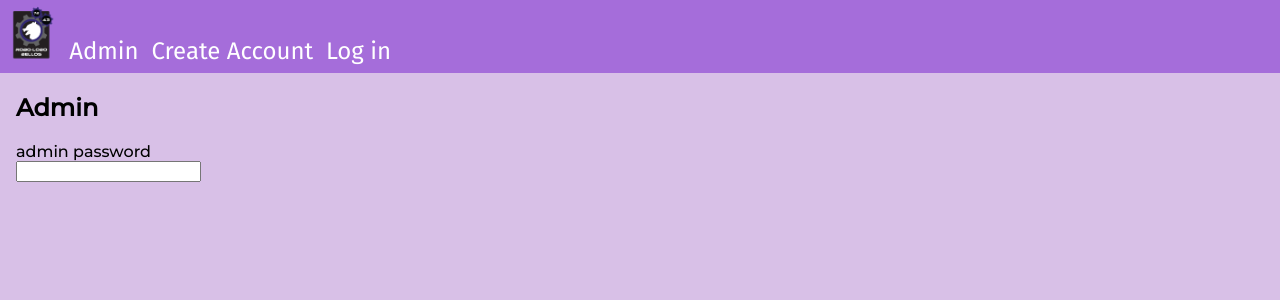
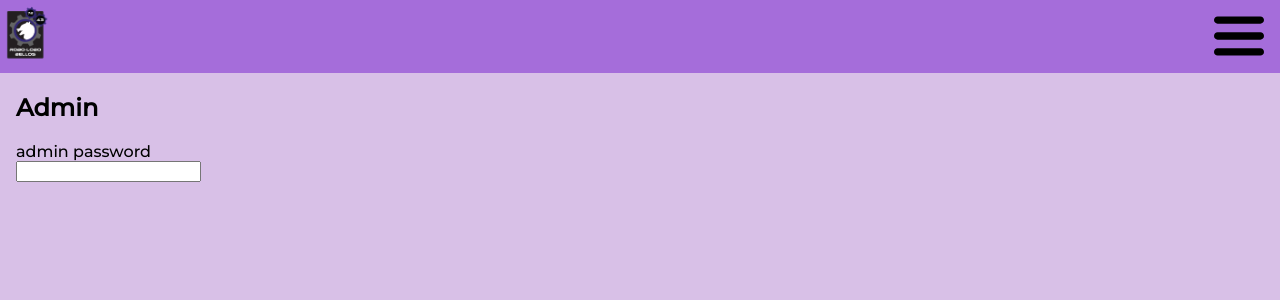
Before and after one commit to lobobellos/time-tracker, a Nuxt app in the folder app/: page /Admin in a window 1280 px wide. Shown: the top 300 px of the page. Built offline with nearby package versions, Linux system fonts and the light colour scheme.

Commit message:
switch to script setup

```diff
--- a/app/components/Top.vue
+++ b/app/components/Top.vue
@@ -54,35 +54,27 @@
 	</div>
 </template>
 
-<script lang="ts">
+<script setup lang="ts">
 import Cookies from 'js-cookie'
 
-export default {
-	name: 'top',
-	created() {
-		window.onresize = () => {
-			this.width = window.innerWidth
-		}
-	},
-	data() {
-		return {
-			width: window.innerWidth,
-			isLoggedIn: Cookies.get('pin') != undefined,
-			dropdown: {
-				isOpen: false,
-				rotation: 0,
-			},
-		}
-	},
-	methods: {
-		dropdownToggle() {
-			this.dropdown.isOpen = !this.dropdown.isOpen
-			this.rotateImage()
-		},
-		rotateImage() {
-			this.dropdown.rotation = 90 - this.dropdown.rotation
-		},
-	},
+
+const width = ref(0)
+const isLoggedIn = ref(Cookies.get('pin') != undefined)
+const dropdown = ref({
+	isOpen: false,
+	rotation: 0,
+})
+
+window.addEventListener('resize', () => {
+	width.value = window.innerWidth
+})
+
+function dropdownToggle() {
+	dropdown.value.isOpen = !dropdown.value.isOpen
+	rotateImage()
+}
+function rotateImage() {
+	dropdown.value.rotation -= 90
 }
 </script>
 
```
